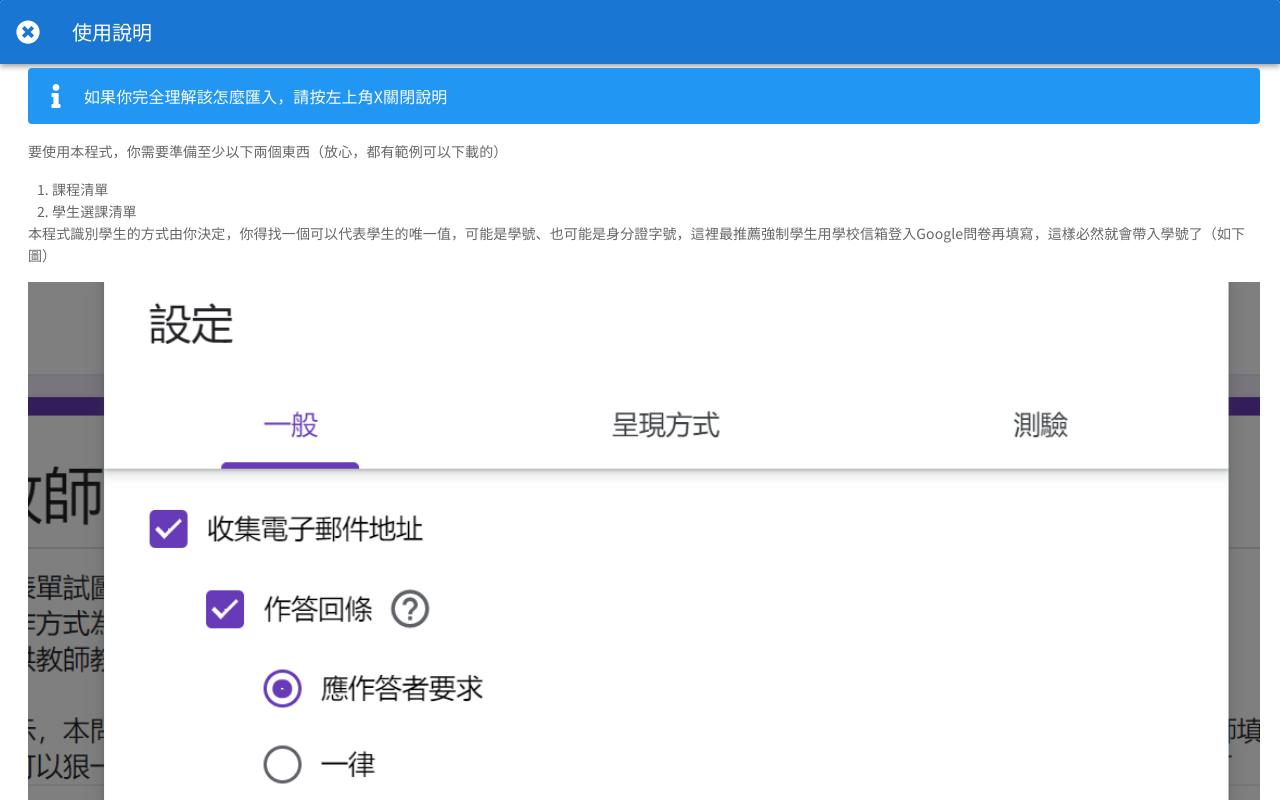
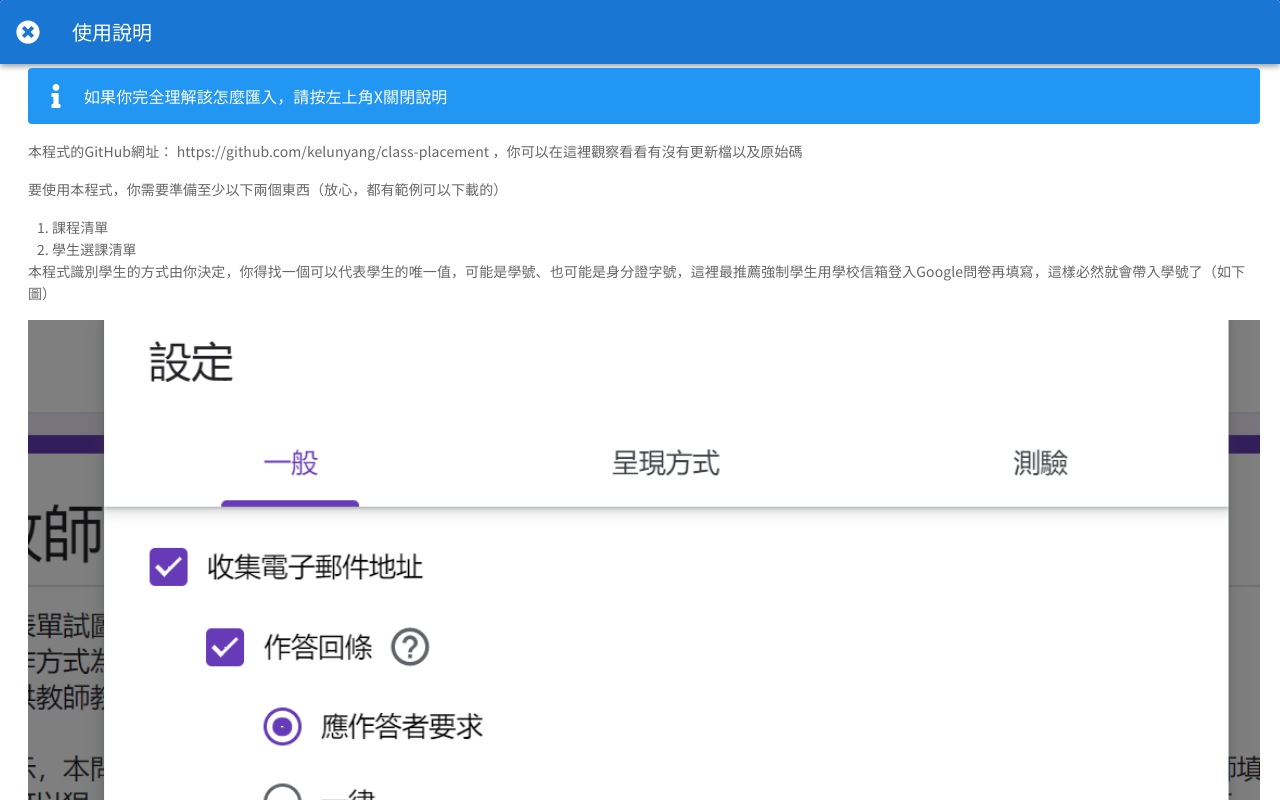
Before and after one commit to kelunyang/class-placement, a Vue app: page / in a window 1280 px wide. Built offline with nearby package versions, Linux system fonts and the light colour scheme.

Commit message:
補上github網址

```diff
--- a/package.json
+++ b/package.json
@@ -9,7 +9,8 @@
     "electron:build": "vue-cli-service electron:build",
     "electron:serve": "vue-cli-service electron:serve",
     "postinstall": "electron-builder install-app-deps",
-    "postuninstall": "electron-builder install-app-deps"
+    "postuninstall": "electron-builder install-app-deps",
+    "electron:oneapp": "vue-cli-service electron:build --win portable"
   },
   "main": "background.js",
   "dependencies": {
--- a/src/App.vue
+++ b/src/App.vue
@@ -334,6 +334,7 @@
           </v-toolbar>
           <v-card-text class='d-flex flex-column ma-1'>
             <v-alert type="info" icon="fa-info">如果你完全理解該怎麼匯入，請按左上角X關閉說明</v-alert>
+            <p>本程式的GitHub網址： https://github.com/kelunyang/class-placement ，你可以在這裡觀察看看有沒有更新檔以及原始碼</p>
             <p>要使用本程式，你需要準備至少以下兩個東西（放心，都有範例可以下載的）</p>
             <ol>
               <li>課程清單</li>
```
Also changed, not shown: 1 other file (tests, documents, lock files or other folders).
